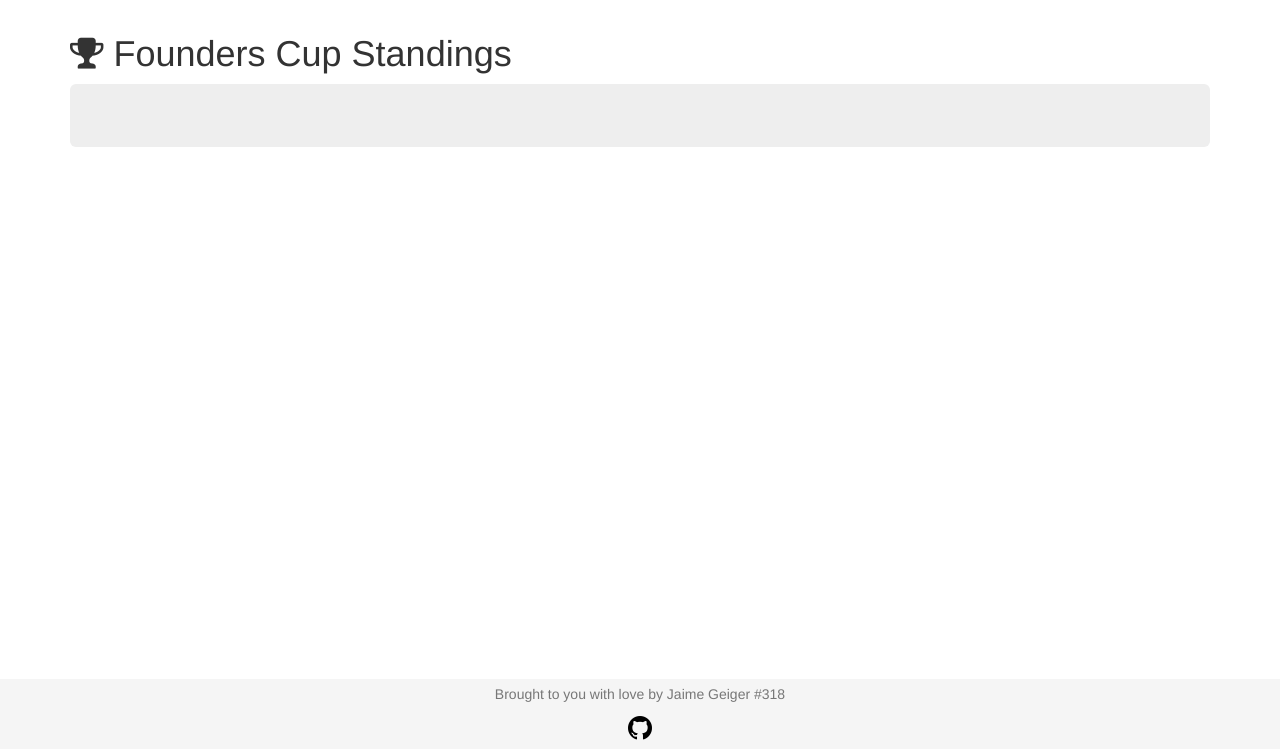
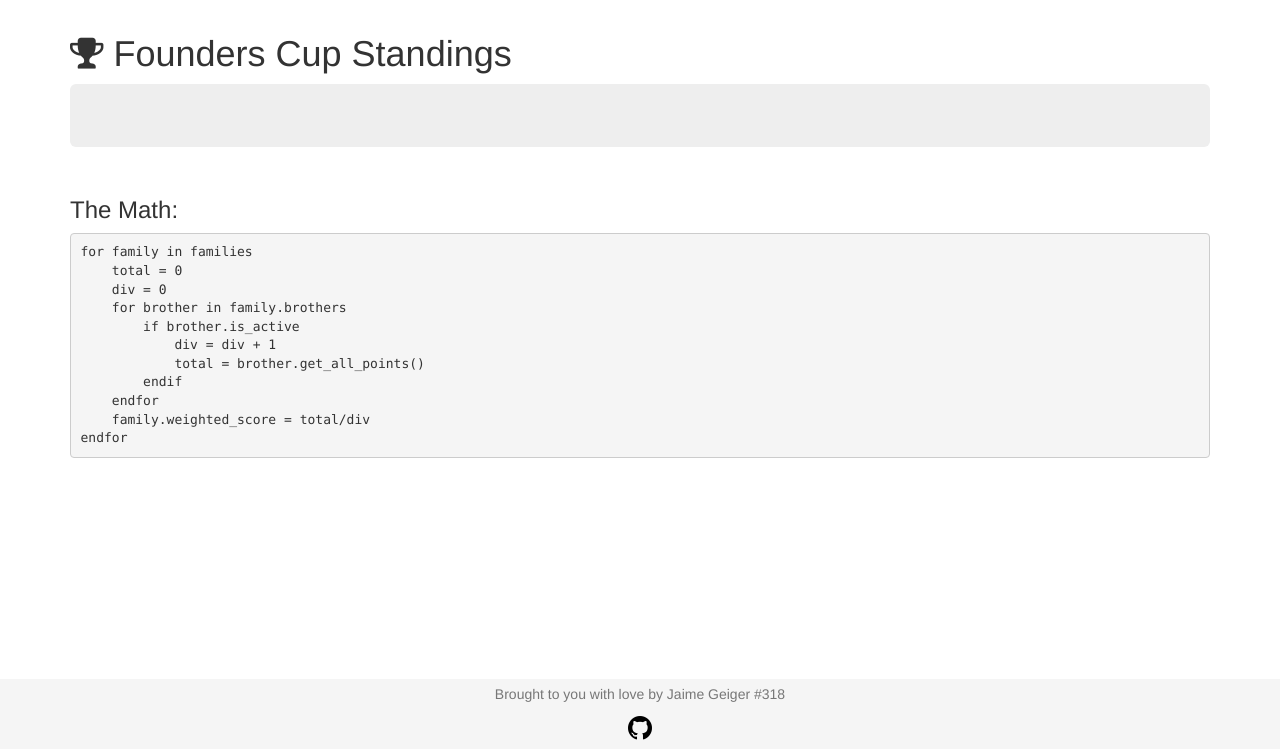
Before and after one commit to wumb0/KDRPoints, a Python web app: template app/templates/founders_cup.html in a window 1280 px wide. Shown: the part 51-800 px from the top of the page. Run offline with Jinja, Linux system fonts and the light colour scheme; the template is opened without the code that fills it, so the values that code supplies are empty; some libraries are stand-ins or nearby versions.

Commit message:
the math behind #17

```diff
--- a/app/templates/founders_cup.html
+++ b/app/templates/founders_cup.html
@@ -20,4 +20,22 @@
         {% endfor %}
     </div>
 </div>
+<div class="col-md-12">
+    <div class="row"><h3>The Math:</h3></div>
+    <div class="row">
+<pre>
+for family in families
+    total = 0
+    div = 0
+    for brother in family.brothers
+        if brother.is_active
+            div = div + 1
+            total = brother.get_all_points()
+        endif
+    endfor
+    family.weighted_score = total/div
+endfor
+</pre>
+    </div>
+</div>
 {% endblock %}
```
